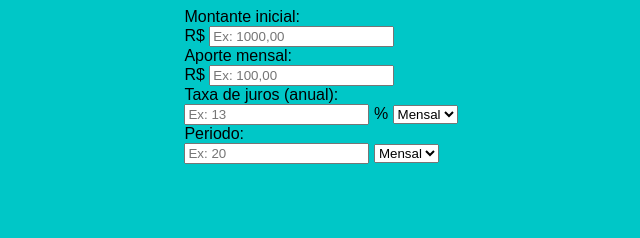
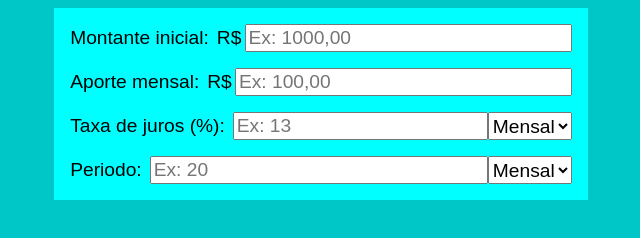
Before and after one commit to VictorArguelho/TrinityInvest, a plain HTML site: page index.html in a window 1280 px wide. Shown: the whole page, without its empty margins (319-959 px from the left). Drawn offline with Linux system fonts and the light colour scheme.

Commit message:
feat: add calculator style

```diff
--- /dev/null
+++ b/css/calculator.css
@@ -0,0 +1,47 @@
+.calculator {
+  background-color: aqua;
+  padding: 1rem;
+}
+
+.calculator .text {
+  font-size: 1.2rem;
+}
+
+.calculator .form {
+  display: flex;
+  flex-direction: column;
+  gap: 1rem;
+}
+
+.calculator .field {
+  width: 100%;
+
+  display: flex;
+  flex-direction: row;
+  align-items: center;
+  gap: 0.5rem;
+}
+
+.input-group {
+  flex: 1;
+
+  display: flex;
+  flex-direction: row;
+}
+
+.calculator .input-span {
+  align-items: center;
+  gap: 0.2rem;
+}
+
+.calculator .input {
+  flex: 1;
+}
+
+.calculator .input::-webkit-inner-spin-button {
+  -webkit-appearance: none;
+}
+
+.calculator .input {
+  appearance: textfield;
+}
--- a/index.html
+++ b/index.html
@@ -5,18 +5,20 @@
     <meta name="viewport" content="width=device-width, initial-scale=1.0" />
     <title>Trinity Invest</title>
 
-    <link rel="stylesheet" href="/css/layout.css">
-    <link rel="stylesheet" href="/css/typography.css">
+    <link rel="stylesheet" href="/css/layout.css" />
+    <link rel="stylesheet" href="/css/typography.css" />
+
+    <link rel="stylesheet" href="/css/calculator.css" />
   </head>
   <body>
     <div class="calculator">
       <form class="form">
         <div class="field">
           <label class="text" for="start-amount"> Montante inicial: </label>
-          <div class="input-group">
+          <div class="input-group input-span">
             <span class="text">R$</span>
             <input
-              class="input"
+              class="input text"
               id="start-amount"
               type="number"
               name="start-amount"
@@ -29,10 +31,10 @@
 
         <div class="field">
           <label class="text" for="contribution"> Aporte mensal: </label>
-          <div class="input-group">
+          <div class="input-group input-span">
             <span class="text">R$</span>
             <input
-              class="input"
+              class="input text"
               id="contribution"
               type="number"
               name="contribution"
@@ -44,10 +46,10 @@
         </div>
 
         <div class="field">
-          <label class="text" for="rate"> Taxa de juros (anual): </label>
-          <div class="input-group">
+          <label class="text" for="rate"> Taxa de juros (%): </label>
+          <div class="input-group input-selector">
             <input
-              class="input"
+              class="input text"
               id="rate"
               type="number"
               name="rate"
@@ -55,9 +57,8 @@
               step="0.01"
               placeholder="Ex: 13"
             />
-            <span class="text">%</span>
             <select
-              class="selector"
+              class="selector text"
               id="rate-period-type"
               name="rate-period-type"
             >
@@ -69,9 +70,9 @@
 
         <div class="field">
           <label class="text" for="period"> Periodo: </label>
-          <div class="input-group">
+          <div class="input-group input-selector">
             <input
-              class="input"
+              class="input text"
               id="period"
               type="number"
               name="period"
@@ -79,7 +80,7 @@
               step="1"
               placeholder="Ex: 20"
             />
-            <select class="selector" id="period-type" name="period-type">
+            <select class="selector text" id="period-type" name="period-type">
               <option value="monthly">Mensal</option>
               <option value="annual">Anual</option>
             </select>
```
